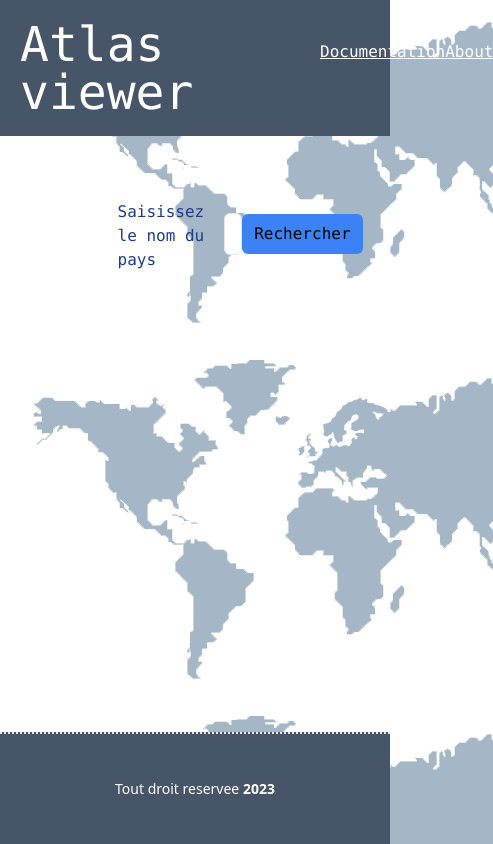
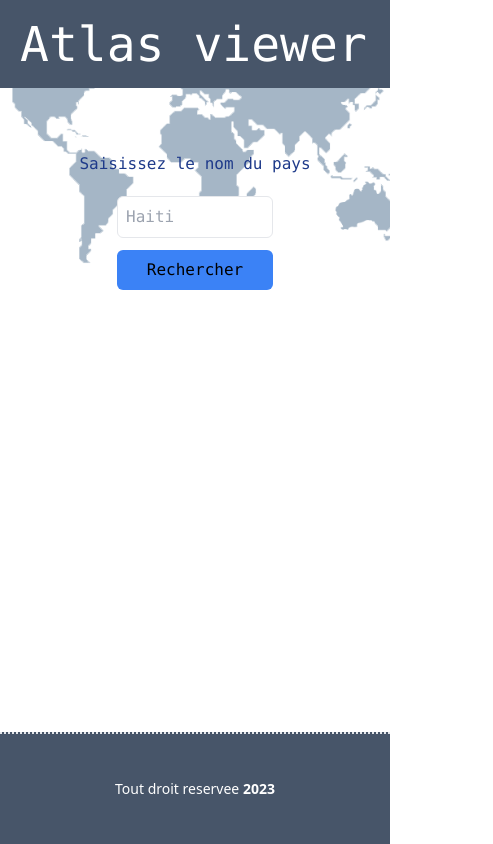
Before and after one commit to killerbestshoot/killerbestshoot.github.io, a website: page home.html in a window 390 px wide. Shown: the whole page, 493 px wide, since content can reach past the window. Drawn offline with nearby package versions, Linux system fonts and the light colour scheme; files whose address does not match are found by name.

Commit message:
dernier commit

```diff
--- a/home.html
+++ b/home.html
@@ -19,12 +19,12 @@
           <a href="/">Atlas viewer</a>
         </h1>
         <ul
-          class="w-1/5 flex justify-between p-5 font-mono text-white max-sm:hidden"
+          class="w-1/5 flex justify-between p-5 font-mono text-white max-sm:hidden sm:hidden lg:flex"
         >
           <li class="underline"><a href="#">Documentation</a></li>
           <li class="underline"><a href="#">About</a></li>
         </ul>
-        <ul class="w-10 h-10 hidden  flex-col float-right mr-5">
+        <ul class="w-10 h-10 hidden   flex-col float-right mr-5">
           <li>
             <span class="w-full border-2 border-black "></span>
           </li>
@@ -42,17 +42,16 @@
     <main class="w-full flex flex-col justify-between mt-5 items-center">
       <!-- The main section of the page. -->
 
-      <section class="max-sm:w-full w-3/6 mx-auto mt-5">
-        <form id ="cs" class="w-full opacity-0 flex max-sm:flex-col  justify-around items-center">
-        <label for="countryName" class="text-blue-900 p-5 mt-1 font-mono"
-          >Saisissez le nom du pays</label
+      <section class="max-sm:w-full   lg:w-3/6 mx-auto mt-5">
+        <form id ="cs" class="w-full opacity-0 flex max-sm:flex-col   justify-around items-center">
+        <label for="countryName" class="text-blue-900 p-5 mt-1 font-mono">Saisissez le nom du pays</label
         >
           <input
             id="country"
             required
             type="text"
             placeholder="Haiti"
-            class="w-2/5 border p-2 rounded-md focus:border-blue-900 font-mono"
+            class="w-2/5 border md:mr-2 md:flex-grow-0 md:flex-shrink-0 p-2 rounded-md focus:border-blue-900 font-mono"
           />
           <button
             type="submit"
```
Also changed, not shown: dist/styles.css.
